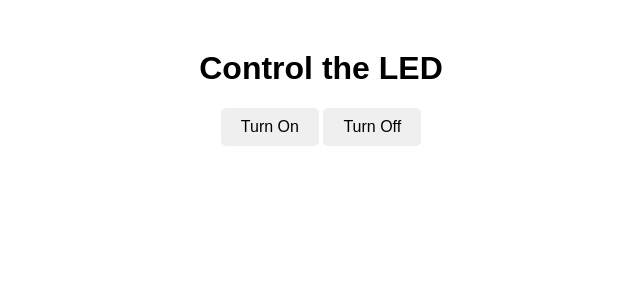
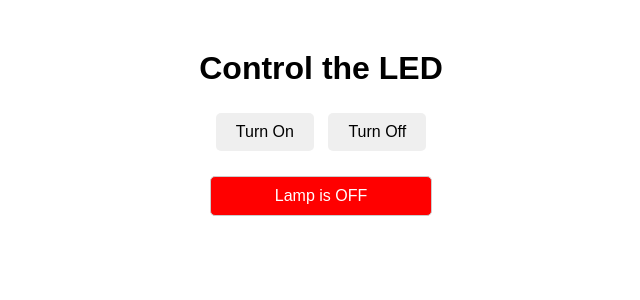
Before and after one commit to Naserino/WiFi-Projekt, a Flask app: page / in a window 1280 px wide. Shown: the top 300 px of the page, without its empty margins (319-959 px from the left). Run offline with Flask 2, Linux system fonts and the light colour scheme.

Commit message:
Some bugfixing and website improvements

```diff
--- a/web-server/app.py
+++ b/web-server/app.py
@@ -3,7 +3,7 @@ import requests
 
 app = Flask(__name__)
 
-ESP32_IP = "http://172.16.217.27"  # ESP IP adressen
+ESP32_IP = "http://192.168.50.192"  # ESP IP adressen (ska vara 'https://[ESP-IP])
 
 @app.route('/')
 def index():
--- a/web-server/templates/index.html
+++ b/web-server/templates/index.html
@@ -5,10 +5,34 @@
     <meta name="viewport" content="width=device-width, initial-scale=1.0">
     <title>LED Control</title>
     <style>
-        body{font-family:Arial,sans-serif;text-align:center;margin-top:50px}
-        button{padding:10px 20px;font-size:16px;border:none;border-radius:5px}
-        .on{background:#4CAF50;color:white}
-        .off{background:#f44336;color:white}
+        body{
+            font-family:Arial,sans-serif;
+            text-align:center;
+            margin-top:50px;
+        }
+        button{
+            padding:10px 20px;
+            font-size:16px;
+            border:none;
+            border-radius:5px;
+            margin:5px;
+        }
+        #status {
+            width: 200px;
+            padding: 10px;
+            text-align: center;
+            margin: 20px auto;
+            border: 1px solid #ccc;
+            border-radius: 5px;
+        }
+        .off {
+            background-color: red;
+            color: white;
+        }
+        .on {
+            background-color: green;
+            color: white;
+        }
     </style>
 </head>
 <body>
@@ -16,11 +40,23 @@
     <button onclick="controlLED('on')">Turn On</button>
     <button onclick="controlLED('off')">Turn Off</button>
 
+    <div id="status" class="off">Lamp is OFF</div>
+
     <script>
         function controlLED(state) {
             fetch(`/led/${state}`)
                 .then(response => response.text())
-                .then(data => alert(data));
+                .then(data => {
+                    const statusBox = document.getElementById('status');
+                    if (state === 'on') {
+                        statusBox.className = 'on';
+                        statusBox.textContent = 'Lamp is ON';
+                    } else {
+                        statusBox.className = 'off';
+                        statusBox.textContent = 'Lamp is OFF';
+                    }
+                })
+                .catch(error => console.error('Error:', error));
         }
     </script>
 </body>
```
Also changed, not shown: 1 other file.
